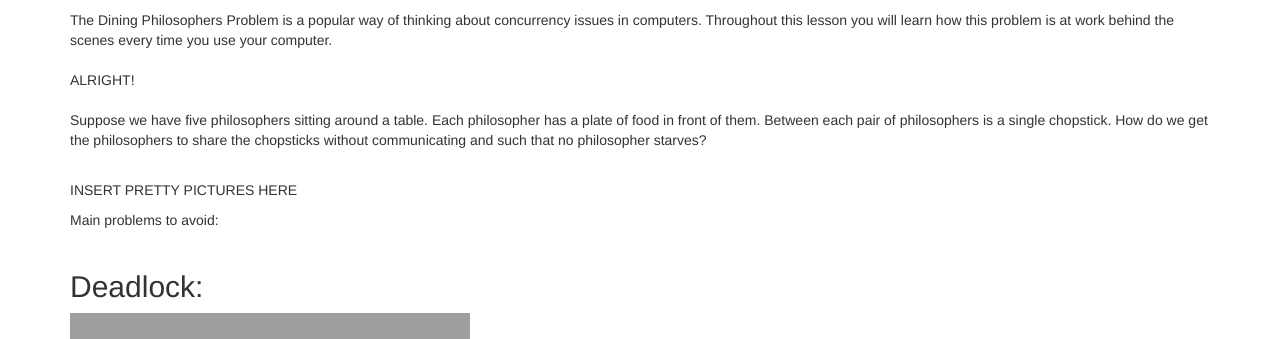
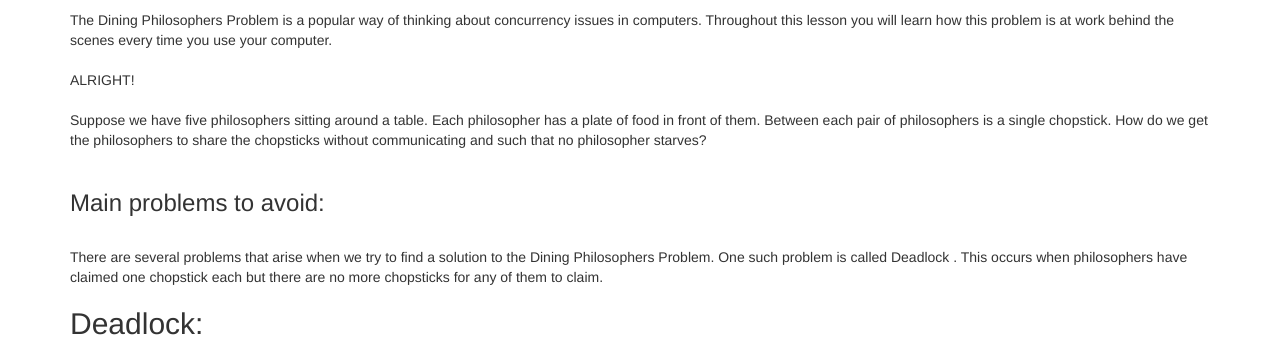
Before and after one commit to shutt5/shutt5.github.io, a PHP site: page /intro.php in a window 1280 px wide. Shown: the part 201-540 px from the top of the page. Run offline with PHP 8.4, Linux system fonts and the light colour scheme; grey boxes are pictures that could not be loaded.

Commit message:
Updated Intro page
Starvation animation updated to show eating twice.  Updated introduction
page text to describe the common problems of starvation and deadlock.

```diff
--- a/intro.php
+++ b/intro.php
@@ -27,10 +27,12 @@ Suppose we have five philosophers sitting around a table.  Each philosopher has
 <br>
 </p>
 
-<p>INSERT PRETTY PICTURES HERE</p>
+<h3> Main problems to avoid:</h3>
+<p>
+<br>
+There are several problems that arise when we try to find a solution to the Dining Philosophers Problem.  One such problem is called <quot> Deadlock </quot>.  This occurs when philosophers have claimed one chopstick each but there are no more chopsticks for any of them to claim.
+<br>
 
-<p> Main problems to avoid:<br>
-<br>
 </p>
 <h2>Deadlock:<br>
 </h2>
@@ -54,7 +56,11 @@ Suppose we have five philosophers sitting around a table.  Each philosopher has
 	</object>
 </div>
 
-<p>  <br></p>
+<p>
+<br>
+Another major issue that arises in this problem is called <quot>Starvation</quot>.  Starvation occurs when one philosopher never gets the chopsticks because they are claimed every time that philosopher attempts to claim one.
+<br>
+</p>
 <h2>Starvation: </h2>
 
 <div>
```
Also changed, not shown: 1 other file.
